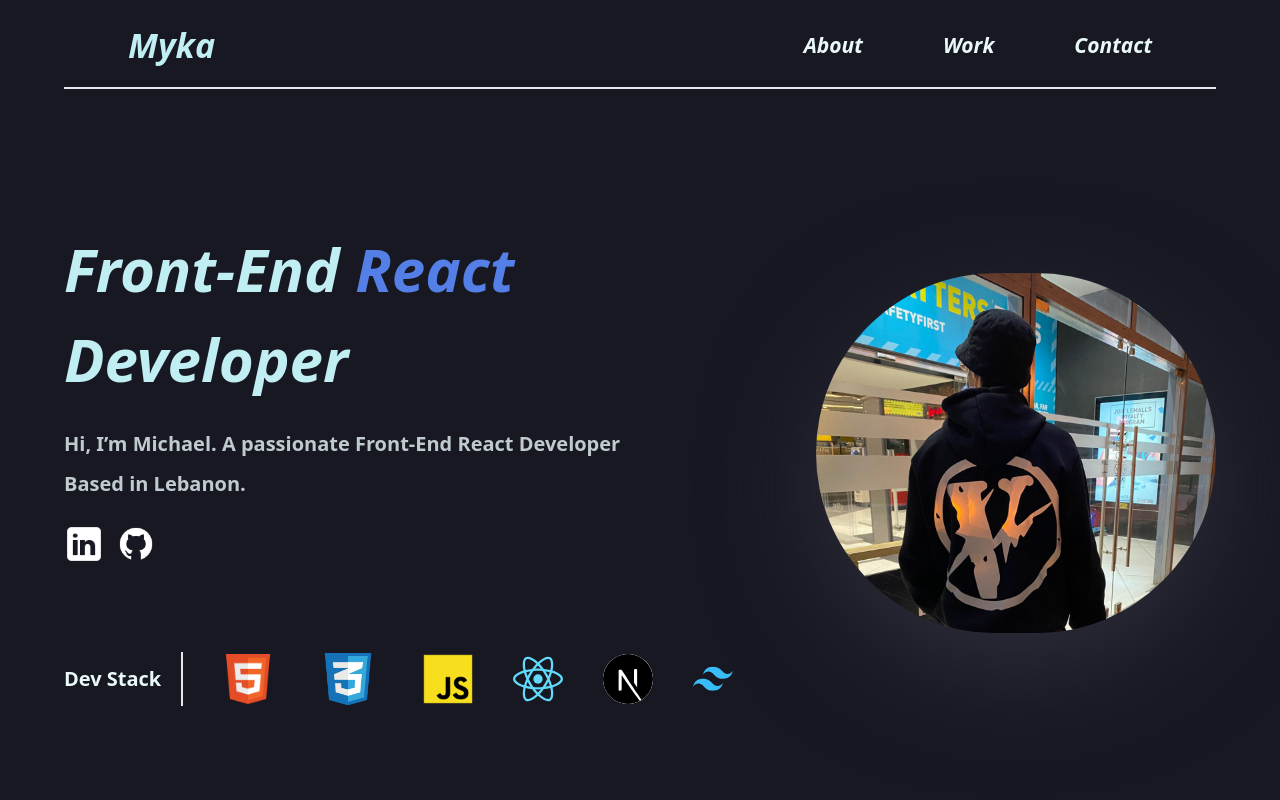
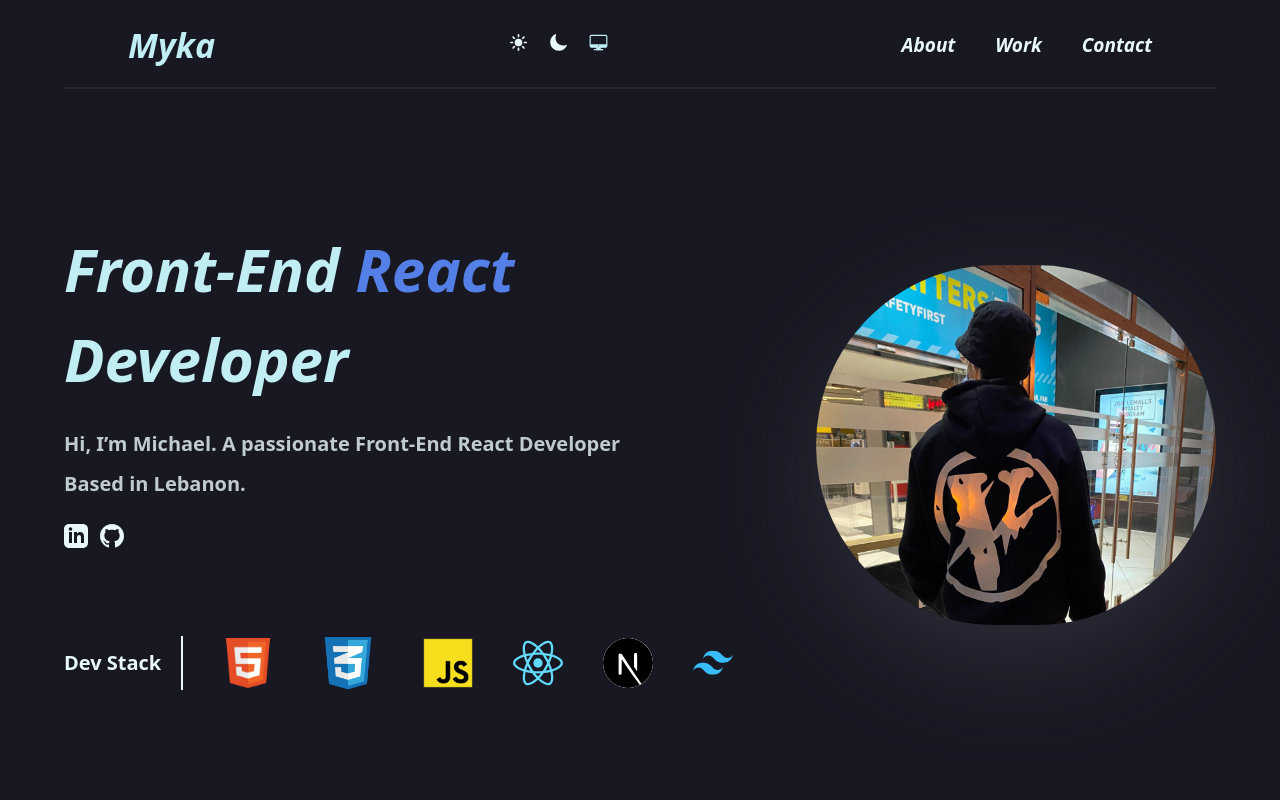
Before and after one commit to MMykka/Portfolio, a Next.js app: page / in a window 1280 px wide. Shown: the top 800 px of the page. Built offline with nearby package versions, Linux system fonts and the light colour scheme.

Commit message:
third commit

```diff
--- a/components/Hero.jsx
+++ b/components/Hero.jsx
@@ -9,14 +9,15 @@ const Hero = () => {
       <div className="flex flex-col max-w-7xl mx-auto absolute top-[20%] inset-0 sm:px-16 px-6 sm:py-16 py-10 gap-5">
         <div className="flex lg:flex-row flex-col gap-10 lg:gap-20 justify-between items-center">
           <div className="flex-col">
-            <h1 className="xl:text-[60px] text-[40px] text-[#C0EEF2] font-black italic mb-5 text-center lg:text-left">Front-End <span className="text-[#537FE7]">React</span><br/> Developer</h1>
-            <p className="text-center lg:text-left xl:text-[20px] text-[16px] text-[#E9F8F9] font-bold leading-5 lg:leading-10 mb-5 opacity-80">Hi, I’m Michael. A passionate Front-End React Developer<br className="hidden lg:block"/> Based in Lebanon.</p>
-            <div className="flex gap-3 mb-10 lg:mb-20 justify-center lg:justify-start">
-              <img className="w-[40px] h-[40px] cursor-pointer" src="ln.png"/>
-              <img onClick={() => window.open('https://github.com/MMykka', "_blank")} className="w-[40px] h-[40px] rounded-full cursor-pointer" src="github.png" />
+            <h1 className="xl:text-[60px] text-[40px] dark:text-[#C0EEF2] text-[#272727] font-black italic mb-5 text-center lg:text-left">Front-End <span className="dark:text-[#537FE7] text-[#4F98CA]">React</span><br/> Developer</h1>
+            <p className="text-center lg:text-left xl:text-[20px] text-[16px] text-[#272727] dark:text-[#E9F8F9] font-bold leading-5 lg:leading-10 mb-5 opacity-80">Hi, I’m Michael. A passionate Front-End React Developer<br className="hidden lg:block"/> Based in Lebanon.</p>
+            <div className="flex gap-3 mb-10 lg:mb-20 justify-center lg:justify-start text-[#272727] dark:text-[#E9F8F9] ">
+            <svg xmlns="http://www.w3.org/2000/svg" width="24" height="24" fill="currentColor" viewBox="0 0 24 24"><path d="M19 0h-14c-2.761 0-5 2.239-5 5v14c0 2.761 2.239 5 5 5h14c2.762 0 5-2.239 5-5v-14c0-2.761-2.238-5-5-5zm-11 19h-3v-11h3v11zm-1.5-12.268c-.966 0-1.75-.79-1.75-1.764s.784-1.764 1.75-1.764 1.75.79 1.75 1.764-.783 1.764-1.75 1.764zm13.5 12.268h-3v-5.604c0-3.368-4-3.113-4 0v5.604h-3v-11h3v1.765c1.396-2.586 7-2.777 7 2.476v6.759z"/></svg>
+            <svg xmlns="http://www.w3.org/2000/svg" width="24" height="24" fill="currentColor" viewBox="0 0 24 24"><path d="M12 0c-6.626 0-12 5.373-12 12 0 5.302 3.438 9.8 8.207 11.387.599.111.793-.261.793-.577v-2.234c-3.338.726-4.033-1.416-4.033-1.416-.546-1.387-1.333-1.756-1.333-1.756-1.089-.745.083-.729.083-.729 1.205.084 1.839 1.237 1.839 1.237 1.07 1.834 2.807 1.304 3.492.997.107-.775.418-1.305.762-1.604-2.665-.305-5.467-1.334-5.467-5.931 0-1.311.469-2.381 1.236-3.221-.124-.303-.535-1.524.117-3.176 0 0 1.008-.322 3.301 1.23.957-.266 1.983-.399 3.003-.404 1.02.005 2.047.138 3.006.404 2.291-1.552 3.297-1.23 3.297-1.23.653 1.653.242 2.874.118 3.176.77.84 1.235 1.911 1.235 3.221 0 4.609-2.807 5.624-5.479 5.921.43.372.823 1.102.823 2.222v3.293c0 .319.192.694.801.576 4.765-1.589 8.199-6.086 8.199-11.386 0-6.627-5.373-12-12-12z"/></svg>
+
             </div>
             <div className="flex flex-col lg:flex-row w-full items-center ">
-              <h1 className="mx-auto text-[20px] text-[#E9F8F9] text-center lg:text-left font-bold lg:pl-0 pr-5 p-3 lg:border-r-2 lg:border-b-0 border-b-2 lg:mr-10 mb-5 lg:mb-0">Dev Stack</h1>
+              <h1 className="mx-auto text-[20px] text-[#272727] dark:text-[#E9F8F9] text-center lg:text-left font-bold lg:pl-0 pr-5 p-3 lg:border-r-2 lg:border-b-0 dark:border-[#E9F8F9] border-[#272727] border-b-2   lg:mr-10 mb-5 lg:mb-0">Dev Stack</h1>
 
               <div className="flex flex-wrap gap-3 md:gap-10 items-center ">
                 <img className="w-[40px] h-[40px] xl:w-[50px] xl:h-[50px]" src="html.png" alt="html"/>
@@ -40,7 +41,7 @@ const Hero = () => {
 
           className="w-[200px] h-[200px] sm:w-[300px] sm:h-[300px] lg:w-[400px] lg:h-[400px]"
           >
-            <img className="rounded-full w-[100%] shadow-card" src="mika.jpeg" alt="mika"/>
+            <img className="rounded-full w-[100%] dark:shadow-card shadow-cardd" src="mika.jpeg" alt="mika"/>
           </motion.div>
         </div>
 
--- a/components/Navbar.jsx
+++ b/components/Navbar.jsx
@@ -1,5 +1,5 @@
-import React, { useState } from "react"
-import { navLinks } from "./constants";
+import React, { useEffect, useState } from "react"
+import { navLinks, options } from "./constants";
 import Link from "next/link";
 
 import { motion } from "framer-motion";
@@ -9,6 +9,32 @@ import { navVariants } from "./utils/motion";
 const Navbar = () => {
   const [active, setActive] = useState(" ");
   const [toggle, setToggle] = useState(false);
+  const [theme, setTheme] = useState('system');
+
+
+  if (typeof window !== "undefined") {
+    const element = document.documentElement;
+
+    useEffect(() => {
+      switch (theme) {
+        case 'dark':
+          element.classList.add('dark');
+          localStorage.setItem('theme', 'dark');
+          break;
+        case 'light':
+          element.classList.remove('dark');
+          localStorage.setItem('theme', 'light');
+          break;
+
+        default:
+          localStorage.removeItem('theme');
+          break;
+      }
+    }, [theme])
+  }
+
+
+
 
 
   return (
@@ -17,10 +43,10 @@ const Navbar = () => {
     initial="hidden"
     whileInView="show"
     className="w-full flex items-center py-5 fixed top-0 z-20 sm:px-16 px-6">
-      <div className="w-full flex justify-between items-center max-w-[1440px] mx-auto border-b-2 pb-4">
+      <div className="w-full flex justify-between items-center max-w-7xl mx-auto dark:border-b-2 border-b-2 border-[#272727] pb-4 duration-300">
         <Link
         href='/'
-        className="text-[34px] text-[#C0EEF2] font-extrabold italic sm:ml-[4rem] ml-0"
+        className="text-[34px] dark:text-[#C0EEF2] text-[#73BBC9]  font-extrabold italic sm:ml-[4rem] ml-0 duration-300"
         onClick={() => {
           setActive("");
           window.scrollTo(0,0);
@@ -28,34 +54,60 @@ const Navbar = () => {
         >
           Myka
         </Link>
-        <ul className='list-none hidden lg:flex flex-row mr-[4rem] gap-20'>
+        <div className="hidden lg:block duration-100 text-[#272727] dark:text-[#E9F8F9]">
+              {options?.map(opt=>(
+                <button
+                key={opt.text}
+                className={`w-10 h-10 rounded-full text-[19px] duration-300 ${theme === opt.text && 'dark:text-[#C0EEF2] text-[#73BBC9] '}`}
+                onClick={()=> setTheme(opt.text)}
+                >
+                <ion-icon name={opt.icon}></ion-icon>
+              </button>
+              ))}
+            </div>
+
+        <ul className='list-none hidden lg:flex flex-row mr-[4rem] gap-10'>
           {navLinks.map((link) => (
             <li
             key={link.id}
             className={`${
               active === link.title
-              ? "text-[#537FE7]"
-              :"text-[#E9F8F9]"
-            } hover:text-[#537FE7] text-[21px] font-medium cursor-pointer italic font-semibold `}
+              ? " dark:text-[#537FE7] text-[#73BBC9] "
+              :" dark:text-[#E9F8F9] text-[#272727]"
+            } hover:text-[#73BBC9] dark:hover:text-[#537FE7] text-[19px] font-medium cursor-pointer italic font-semibold `}
             onClick={() => setActive(link.title)}
             >
-              <a>{link.title}</a>
+              <a href={`#${link.id}`}>{link.title}</a>
             </li>
+
           ))}
         </ul>
 
-        <div className='lg:hidden flex flex-1 justify-end items-center pr-2  sm:mr-[4rem] mr-0'>
+
+
+        <div className='lg:hidden flex flex-1 justify-end items-center pr-2  sm:mr-[4rem] mr-0 text-[#111 '>
           <img
            src={toggle ? 'close.svg' : 'menu.svg'}
            alt='menu'
-           className='w-[28px] h-[28px] object-contain cursor-pointer'
+           className='w-[28px] h-[28px]  object-contain cursor-pointer'
            onClick={() => setToggle(!toggle)}
           />
           <div className={`${!toggle ? "hidden" : "flex"} p-6 absolute top-0 right-0 min-w-[400px] h-screen bg-[#000] z-10 flex justify-center items-center`}>
+          <div className="absolute lg:hidden top-5 left-0 duration-100 text-[#272727] dark:text-[#E9F8F9]">
+              {options?.map(opt=>(
+                <button
+                key={opt.text}
+                className={`w-10 h-10 rounded-full text-[30px] mx-2 duration-300 ${theme === opt.text && 'dark:text-[#C0EEF2] text-[#73BBC9] '}`}
+                onClick={()=> setTheme(opt.text)}
+                >
+                <ion-icon name={opt.icon}></ion-icon>
+              </button>
+              ))}
+            </div>
             <img
                 src={toggle ? 'close.svg' : 'menu.svg'}
                 alt='menu'
-                className='w-[28px] h-[28px] object-contain cursor-pointer absolute top-5 right-7'
+                className='w-[28px] h-[28px] object-contain cursor-pointer absolute top-5 right-7 '
                 onClick={() => setToggle(!toggle)}
                 />
                 <ul className='list-none flex justify-end items-start flex-col gap-20'>
@@ -65,7 +117,7 @@ const Navbar = () => {
                   key={Link.id}
                   className={`${
                     active === Link.title
-                    ? "text-[#537FE7]"
+                    ? "dark:text-[#537FE7]"
                     :"text-[#E9F8F9]"
                   } font-poppins font-medium cursor-pointer text-[36px]`}
                   onClick={() => {
--- a/components/constants/index.js
+++ b/components/constants/index.js
@@ -97,3 +97,18 @@ export const services = [
       source_code_link: "https://github.com/",
     },
   ];
+
+  export const options = [
+    {
+      icon: "sunny",
+      text:'light',
+    },
+    {
+      icon: "moon",
+      text:'dark',
+    },
+    {
+      icon: "desktop-outline",
+      text: "system",
+    }
+  ];
--- a/components/contact.jsx
+++ b/components/contact.jsx
@@ -1,8 +1,9 @@
 import React from "react"
 import { motion } from "framer-motion"
 import { fadeIn, staggerContainer } from "./utils/motion"
+import { SectionWrapper } from "./hoc"
 
-export default function Contact() {
+const Contact = () => {
   return (
     <motion.section
     variants={staggerContainer()}
@@ -12,17 +13,17 @@ export default function Contact() {
     className="max-w-7xl h-screen mx-auto sm:px-16 px-6 sm:py-16 py-10 flex items-center"
     >
        <motion.div
-       variants={fadeIn("up", "spring",0.5, 3.5)}
+       variants={fadeIn("up", "spring",0.5, 2)}
        className="flex flex-col mx-auto w-full flex items-center ">
-        <p className="sm:text-[20px] text-[14px] text-[#E9F8F9] font-bold opacity-80 uppercase tracking-wider">What's next?</p>
-        <h2 className="text-[#C0EEF2] italic font-black md:text-[70px] sm:text-[50px] xs:text-[40px] text-[30px]">Get In Touch</h2>
-        <p className="mt-4 text-[#E9F8F9] text-[15px] sm:text-[19px] opacity-80 max-w-3xl leading-[35px] font-bold text-center">I'm Currently open to new opportunities and eager to take on exciting projects. Let's work together to build remarkable web applications.</p>
+        <p className="sm:text-[20px] text-[14px] text-[#272727] dark:text-[#E9F8F9] font-bold opacity-80 uppercase tracking-wider">What's next?</p>
+        <h2 className=" text-[#73BBC9] dark:text-[#C0EEF2] italic font-black md:text-[70px] sm:text-[50px] xs:text-[40px] text-[30px]">Get In Touch</h2>
+        <p className="mt-4 text-[#272727] dark:text-[#E9F8F9] text-[15px] sm:text-[19px] opacity-80 max-w-3xl leading-[35px] font-bold text-center">I'm Currently open to new opportunities and eager to take on exciting projects. Let's work together to build remarkable web applications.</p>
         <motion.button
-        variants={fadeIn("up", "spring",0.5, 6)}
+        variants={fadeIn("up", "spring",0.5, 4)}
         whileHover={{ scale: 1.1 }}
         whileTap={{ scale: 0.8 }}
         transition={{ type: "spring", stiffness: 400, damping: 17 }}
-        className="p-5 px-10 bg-[#C0EEF2] rounded-2xl mt-10 text-[#181823] font-bold text-[16px] sm:text-[20px]"
+        className="p-5 px-10 bg-[#73BBC9] dark:bg-[#C0EEF2] rounded-2xl mt-10 text-[#272727] dark:text-[#181823] font-bold text-[16px] sm:text-[20px]"
         >
           Say hello!
         </motion.button>
@@ -33,3 +34,5 @@ export default function Contact() {
     </motion.section>
   )
 }
+
+export default SectionWrapper(Contact, "contact");
--- /dev/null
+++ b/components/hoc/index.js
@@ -0,0 +1,3 @@
+import SectionWrapper from './SectionWrapper';
+
+export {SectionWrapper}
--- a/pages/_document.js
+++ b/pages/_document.js
@@ -2,12 +2,16 @@ import { Html, Head, Main, NextScript } from 'next/document'
 
 export default function Document() {
   return (
-    <Html lang="en">
+    <Html lang="en" className='dark'>
       <Head />
       <body>
         <Main />
         <NextScript />
       </body>
+      <script type="module" src="https://unpkg.com/ionicons@7.1.0/dist/ionicons/ionicons.esm.js"></script>
+      <script nomodule src="https://unpkg.com/ionicons@7.1.0/dist/ionicons/ionicons.js"></script>
     </Html>
+
   )
+
 }
--- a/pages/index.js
+++ b/pages/index.js
@@ -7,8 +7,9 @@ import Hero from "@/components/Hero";
 
 
 export default function Home() {
+
   return (
-    <div >
+    <div className="dark:bg-[#181823] bg-[#EFFFFB] duration-300" >
       <Navbar/>
       <Hero/>
       <About/>
--- a/styles/globals.css
+++ b/styles/globals.css
@@ -12,9 +12,6 @@ html::-webkit-scrollbar-thumb {
     @apply rounded-2xl
   }
 
-body {
-    @apply bg-[#181823];
-}
 
 .green-pink-gradient {
     background: "#00cea8";
@@ -25,3 +22,9 @@ body {
 .span-highlight {
     @apply text-[#537FE7] font-black italic;
 }
+
+.hash-span {
+  margin-top: -100px;
+  padding-bottom: 100px;
+  display: block;
+}
--- a/tailwind.config.js
+++ b/tailwind.config.js
@@ -1,5 +1,6 @@
 /** @type {import('tailwindcss').Config} */
 module.exports = {
+  darkMode: 'class',
   content: [
     './pages/**/*.{js,ts,jsx,tsx,mdx}',
     './components/**/*.{js,ts,jsx,tsx,mdx}',
@@ -14,6 +15,7 @@ module.exports = {
       },
       boxShadow: {
         card: "0px 35px 120px -15px #33333F",
+        cardd: "0px 35px 120px -15px #FFF"
       },
       screens: {
         xs: "450px",
```
Also changed, not shown: components/About.jsx (+9 -7 lines), components/Work.jsx (+15 -12 lines), components/hoc/SectionWrapper.jsx (added, +18 -0 lines), public/close.svg, public/menu.svg.
